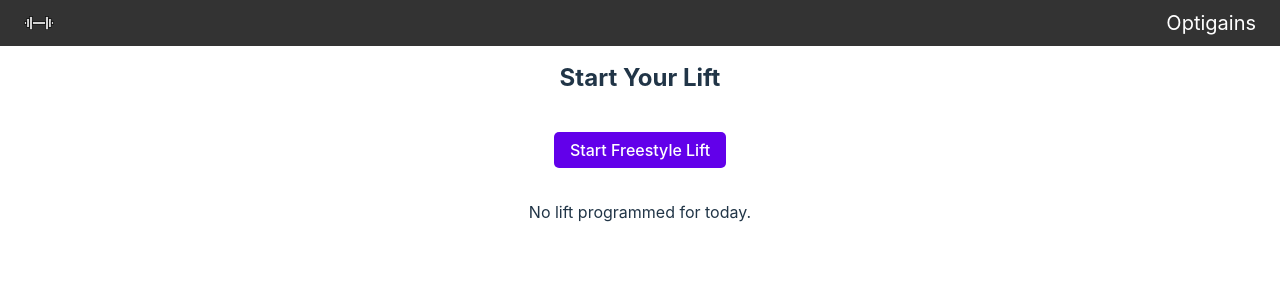
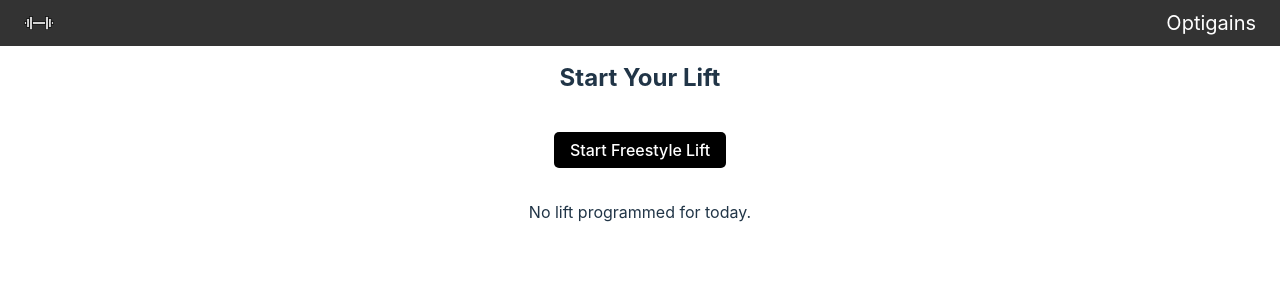
Before and after one commit to NolanNachbar/OptigainsV3, a React (Vite) app: page /start-lift in a window 1280 px wide. Shown: the top 300 px of the page. Built offline with nearby package versions, Linux system fonts and the light colour scheme.

Commit message:
update button style

```diff
--- a/src/pages/StartLiftPage.tsx
+++ b/src/pages/StartLiftPage.tsx
@@ -21,7 +21,7 @@ const StartLiftPage: React.FC = () => {
       <button
         style={{
           padding: '0.5rem 1rem',
-          backgroundColor: '#6200ea',
+          backgroundColor: '#000',
           color: '#fff',
           border: 'none',
           borderRadius: '5px',
@@ -35,7 +35,7 @@ const StartLiftPage: React.FC = () => {
         <button
           style={{
             padding: '0.5rem 1rem',
-            backgroundColor: '#6200ea',
+            backgroundColor: '#000',
             color: '#fff',
             border: 'none',
             borderRadius: '5px',
```
